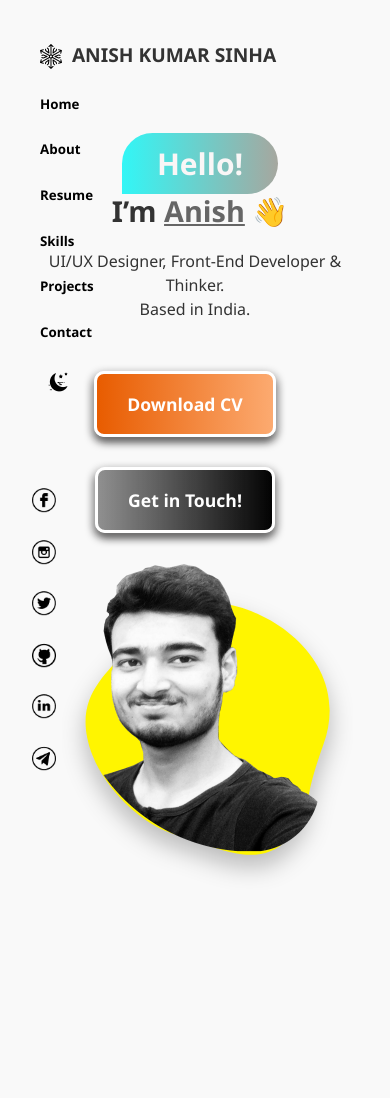
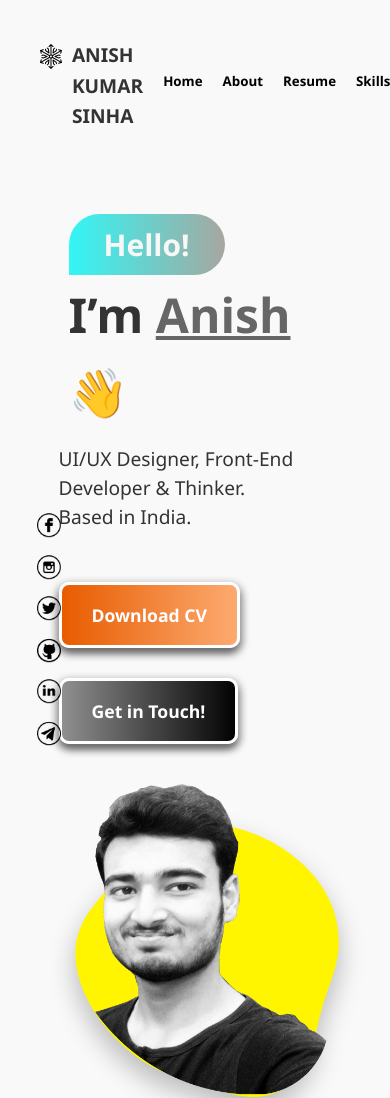
Before and after one commit to Prasadkadam03/Blockly, a plain HTML site: page index.html in a window 390 px wide. Shown: the top 1098 px of the page. Before the commit the page ends 890 px from the top, so only its background shows below. Drawn offline with Linux system fonts and the light colour scheme.

Commit message:
Preview Phase I

```diff
--- a/style.css
+++ b/style.css
@@ -453,73 +453,3 @@ body.dark-mode .icon-light {
 body.dark-mode .icon-dark {
     display: inline;
 }
-
-
-
-@media (max-width: 992px) {
-    header {
-        flex-direction: column;
-        align-items: flex-start;
-    }
-
-    nav ul {
-        flex-direction: column;
-        width: 100%;
-        margin-top: 10px;
-    }
-
-    nav li {
-        margin: 10px 0;
-    }
-}
-
-@media (max-width: 768px) {
-    #home.active {
-        flex-direction: column;
-        align-items: center;
-        text-align: center;
-        height: auto;
-        padding: 40px 20px;
-    }
-
-    .hero-text h2 {
-        font-size: 1.8rem;
-    }
-
-    .hero-text p {
-        font-size: 1rem;
-    }
-
-    .hero-image-wrapper {
-        margin-top: 30px;
-        width: 250px;
-        height: 250px;
-    }
-
-    .profile-img {
-        width: 100%;
-        max-width: 250px;
-    }
-
-    .about-container {
-        flex-direction: column;
-        align-items: center;
-        text-align: center;
-    }
-
-    .about-hand img {
-        width: 80px;
-    }
-
-    footer {
-        padding: 20px 10px;
-    }
-
-    .socials {
-        flex-wrap: wrap;
-    }
-
-    .socials li {
-        margin: 5px;
-    }
-}
```
